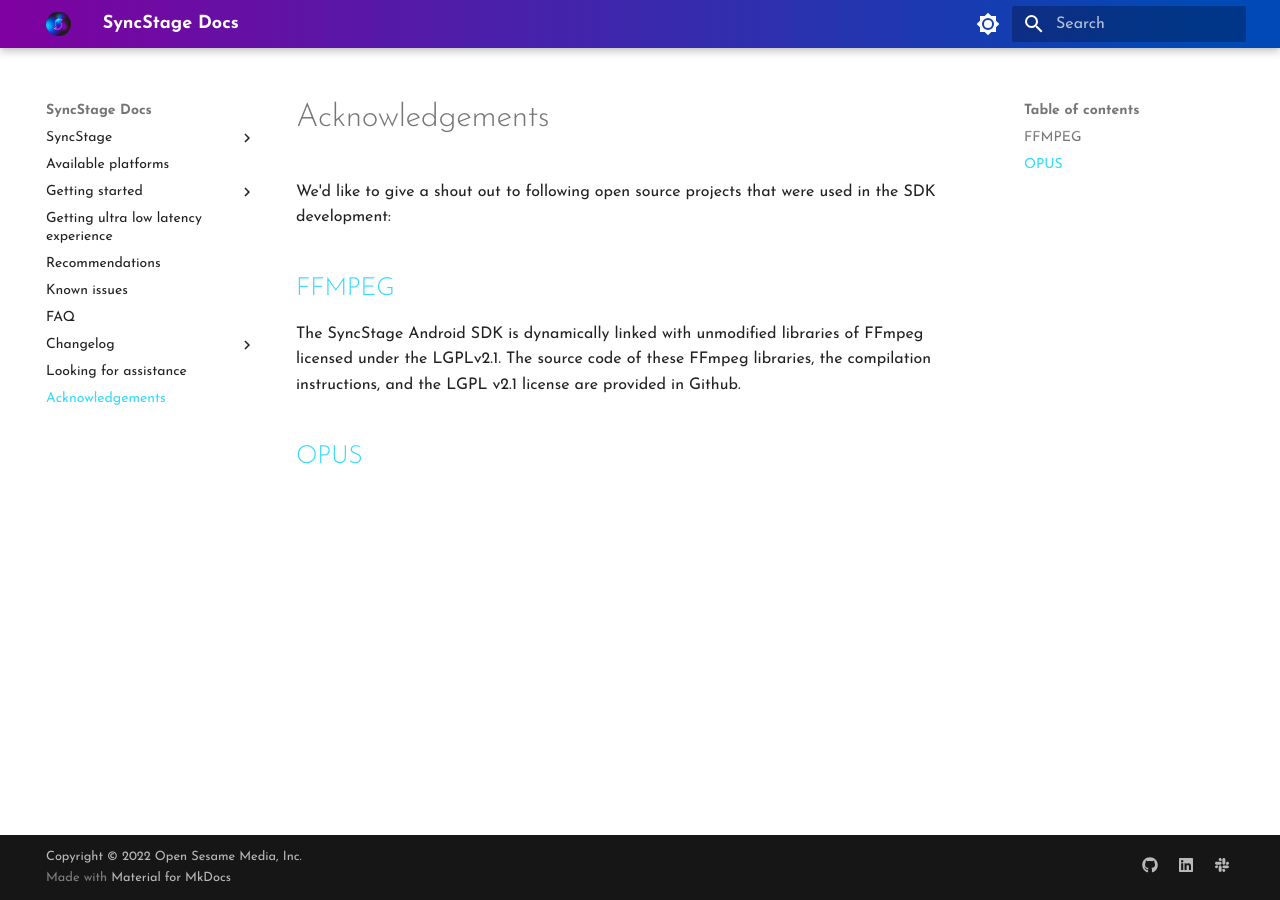
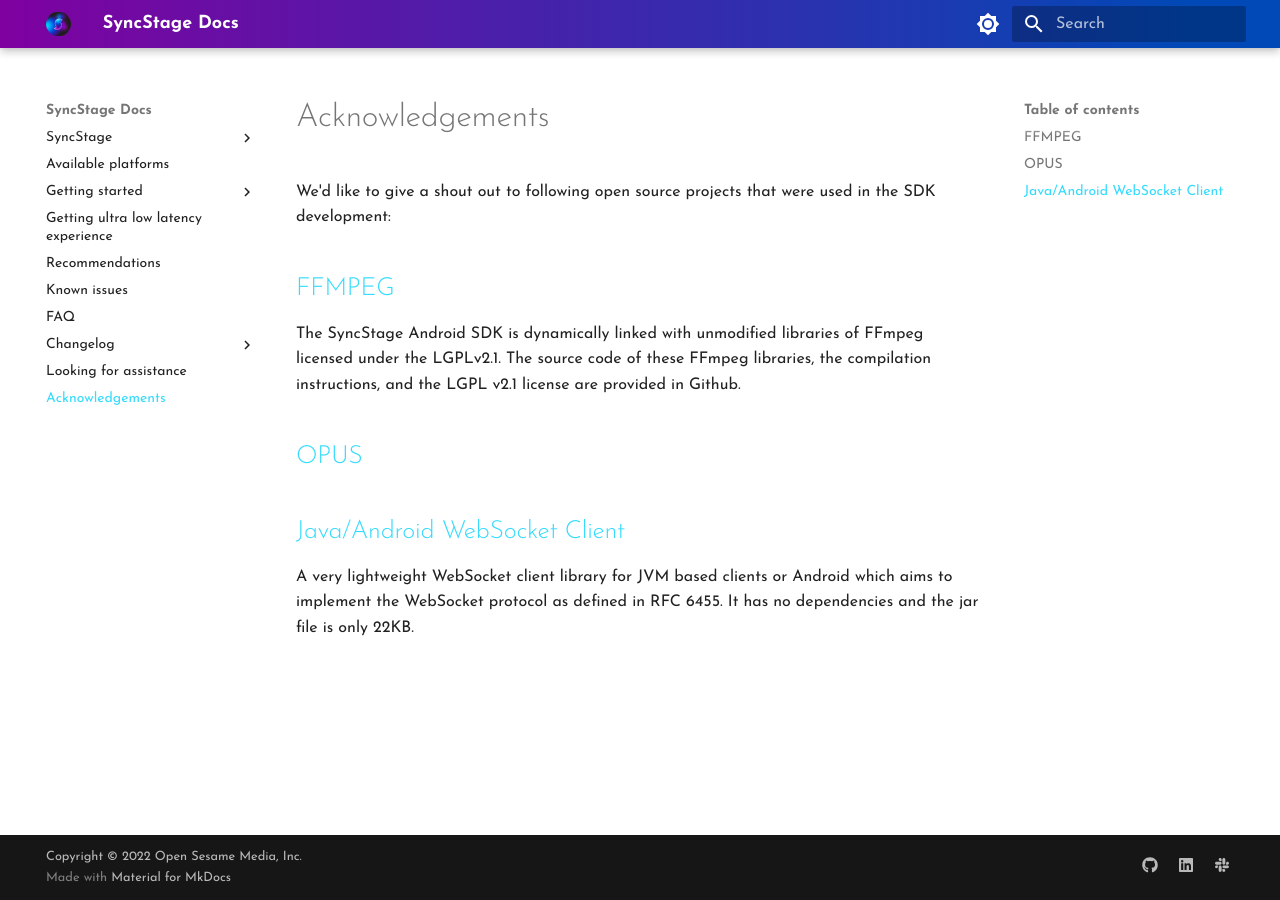
Before and after one commit to opensesamemedia/syncstage-docs, an MkDocs documentation site: the page built from docs/acknowledgements.md, in a window 1280 px wide. Built offline with MkDocs 1.6.1 and Material for MkDocs 9.7.7, drawn with Linux system fonts in a browser that asks for light colours.

Commit message:
added websocket lib to acknowledgements

```diff
--- a/docs/acknowledgements.md
+++ b/docs/acknowledgements.md
@@ -5,3 +5,8 @@
 The SyncStage Android SDK is dynamically linked with unmodified libraries of FFmpeg licensed under the LGPLv2.1. The source code of these FFmpeg libraries, the compilation instructions, and the LGPL v2.1 license are provided in Github.
 
 ## [OPUS](https://opus-codec.org/license/)
+
+
+## [Java/Android WebSocket Client](https://github.com/gusavila92/java-android-websocket-client)
+
+A very lightweight WebSocket client library for JVM based clients or Android which aims to implement the WebSocket protocol as defined in RFC 6455. It has no dependencies and the jar file is only 22KB.
```
